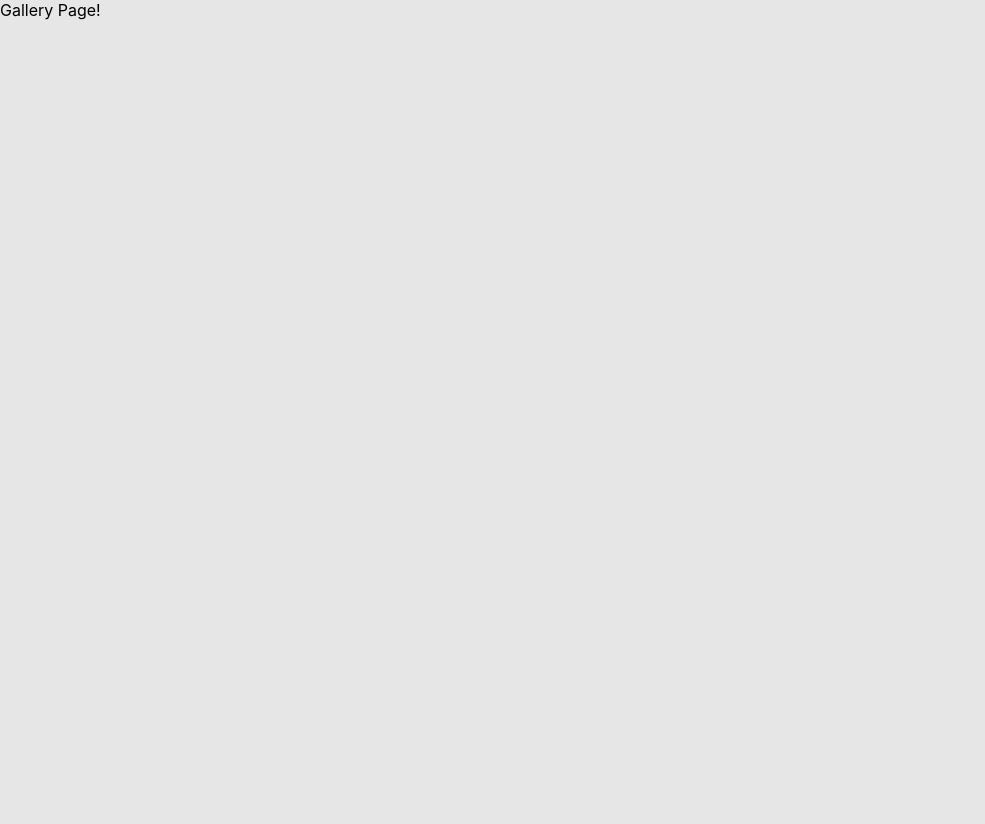
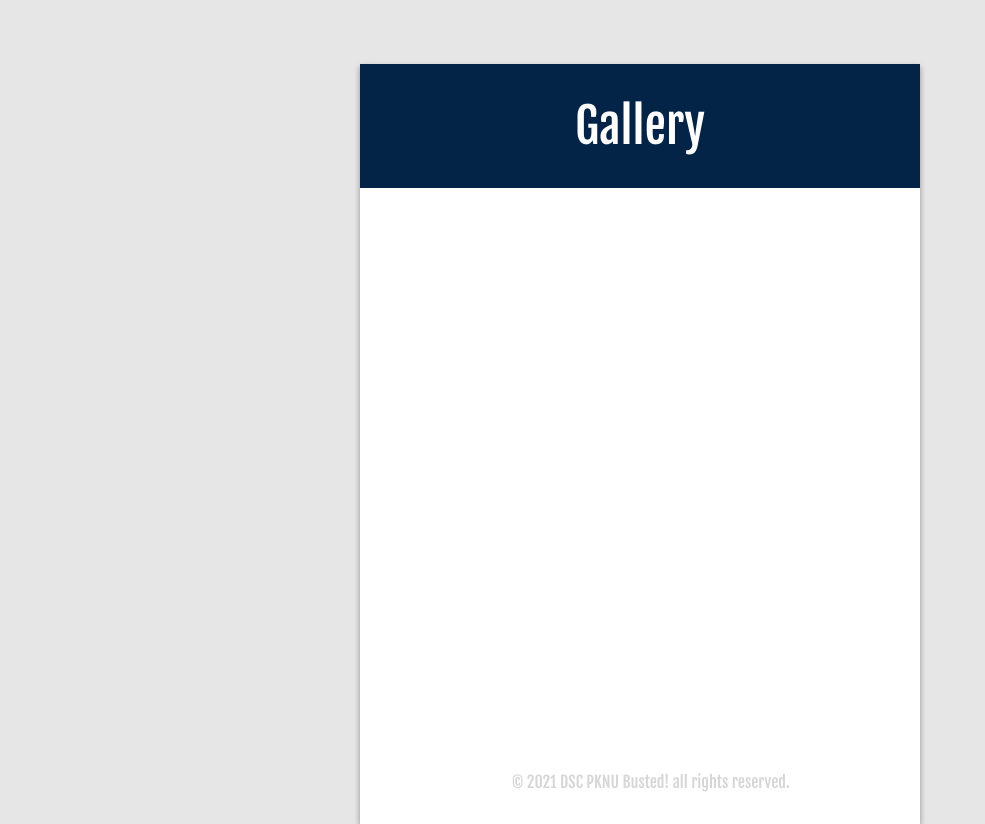
Before and after one commit to EunsungAhn/Busted-Client, a React (Create React App) app: page /GalleryPage in a window 1280 px wide. Shown: the whole page, without its empty margins (0-985 px from the left). Before the commit the page ends 800 px from the top, so only its background shows below. Built offline with nearby package versions, Linux system fonts and the light colour scheme.

Commit message:
connected camera div with input tag

```diff
--- a/src/components/GalleryPage/GalleryPage.js
+++ b/src/components/GalleryPage/GalleryPage.js
@@ -1,7 +1,28 @@
-import React from "react";
+import React, { Component }  from "react";
+import { withRouter } from "react-router-dom";
 
-const GalleryPage = () => {
-  return <div>Gallery Page!</div>;
-};
+class GalleryPage extends Component {
+  constructor(props) {
+    super(props);
+    this.goToPage = this.goToPage.bind(this);
+  };
+  goToPage = (page) =>  {
+    this.props.history.push(page);
+  };
 
-export default GalleryPage;
+  render() {
+    return (
+      <div>
+        <main className="busted-template">
+          <div className="header">Gallery</div>
+          <div className="body-wrapper"></div>
+          <div className="footer">
+            © 2021 DSC PKNU Busted! all rights reserved.
+          </div>
+        </main>
+      </div>
+    );
+  }
+}
+
+export default withRouter(GalleryPage);
--- a/src/components/MainPage/Busted.css
+++ b/src/components/MainPage/Busted.css
@@ -66,6 +66,10 @@ p {
     font-size: 1.5rem;
 }
 
+input[type="file"] {
+    display: none;
+}
+
 .standard-info {
     color: rgb(202, 202, 202);
     margin-top: 2rem;
--- a/src/components/MainPage/Busted.js
+++ b/src/components/MainPage/Busted.js
@@ -1,4 +1,4 @@
-import React, { Component } from "react";
+import React, { Component, createRef } from "react";
 import { withRouter } from "react-router-dom";
 
 import "./Busted.css";
@@ -10,10 +10,16 @@ import siren from "../images/siren.png";
 class Busted extends Component {
   constructor(props) {
     super(props);
+    this.input = createRef();
     this.goToPage = this.goToPage.bind(this);
   };
+
   goToPage = (page) =>  {
     this.props.history.push(page);
+  };
+
+  _handleClick = () => {
+    this.input.current.click();
   };
 
   render() {
@@ -23,12 +29,28 @@ class Busted extends Component {
           <div className="header">Busted!</div>
 
           <div className="body-wrapper">
-            <div className="first-item" onClick={() => this.goToPage("/CameraPage")}>
+            {/* <div>카메라, 갤러리 선택</div>
+            <input type="file" accept="image/*;capture=camera" />
+
+            <div>카메라 직접 호출</div>
+            <input type="file" accept="image/*" capture="camera" /> */}
+
+            <div className="first-item" onClick={this._handleClick}>
               <div className="image-wrapper">
                 <img src={camera} alt="camera img" />
               </div>
               <p> 촬영하기 </p>
+              <input type="file" accept="image/*" capture="camera" ref={this.input} />
             </div>
+
+            {/* <div className="first-item" onClick={() => this.goToPage("/CameraPage")}>
+              <div className="image-wrapper">
+                <img src={camera} alt="camera img" />
+              </div>
+              <p> 촬영하기 </p>
+            </div> */}
+            {/* <input type="file" accept="image/*;capture=camera" /> */}
+            {/* <input type="file" accept="image/*;capture=camera"></input> */}
 
             <div className="second-item" onClick={() => this.goToPage("/GalleryPage")}>
               <div className="image-wrapper">
--- a/src/components/ReportPage/ReportPage.js
+++ b/src/components/ReportPage/ReportPage.js
@@ -1,7 +1,28 @@
-import React from "react";
+import React, { Component }  from "react";
+import { withRouter } from "react-router-dom";
 
-const ReportPage = () => {
-  return <div>Report Page!</div>;
-};
+class ReportPage extends Component {
+  constructor(props) {
+    super(props);
+    this.goToPage = this.goToPage.bind(this);
+  };
+  goToPage = (page) =>  {
+    this.props.history.push(page);
+  };
 
-export default ReportPage;
+  render() {
+    return (
+      <div>
+        <main className="busted-template">
+          <div className="header">Report</div>
+          <div className="body-wrapper"></div>
+          <div className="footer">
+            © 2021 DSC PKNU Busted! all rights reserved.
+          </div>
+        </main>
+      </div>
+    );
+  }
+}
+
+export default withRouter(ReportPage);
```
Also changed, not shown: 1 other file (tests, documents, lock files or other folders).
